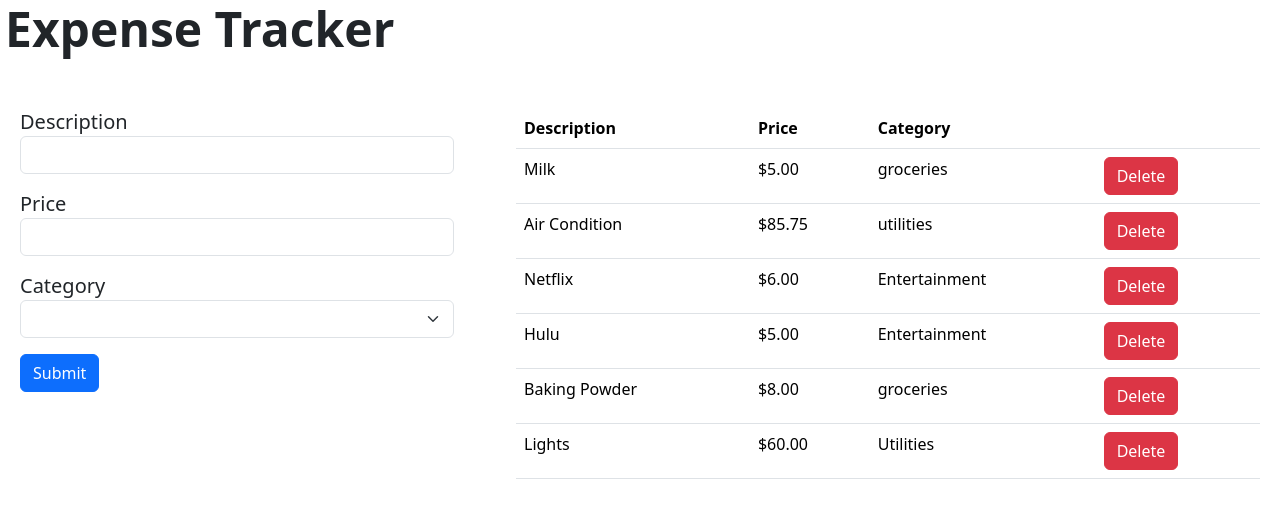
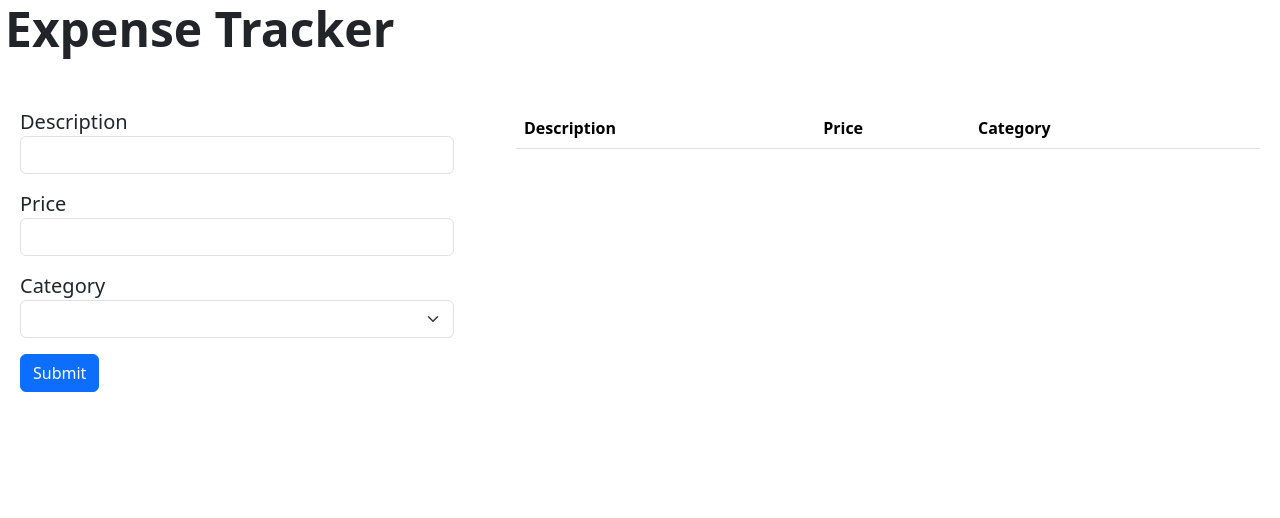
Before and after one commit to Rilwan0410/Expense_Tracker, a React (Vite) app in the folder ExpenseTracker_Self-Project/: page / in a window 1280 px wide. Shown: the top 518 px of the page. Built offline with nearby package versions, Linux system fonts and the light colour scheme.

Commit message:
finished project

```diff
--- a/ExpenseTracker_Self-Project/src/App.jsx
+++ b/ExpenseTracker_Self-Project/src/App.jsx
@@ -4,14 +4,14 @@ import ListForm from "./components/ListForm";
 import ExpenseTable from "./components/ExpenseTable";
 
 function App() {
-  const [count, setCount] = useState(0);
+  const [expenses, setExpenses] = useState([]);
 
   return (
     <>
-      <h1 className='font-semibold text-[3rem] ml-[5px]'>Expense Tracker</h1>
-      <div className=" mt-[30px] p-[20px] flex justify-between">
-        <ListForm />
-        <ExpenseTable />
+      <h1 className="font-semibold text-[3rem] ml-[5px]">Expense Tracker</h1>
+      <div className=" mt-[30px] p-[20px] flex justify-between  overflow-hidden max-h-[90vh]">
+        <ListForm expenses={expenses} setExpenses={setExpenses} />
+        <ExpenseTable expenses={expenses} setExpenses={setExpenses} />
       </div>
     </>
   );
--- a/ExpenseTracker_Self-Project/src/components/ExpenseTable.jsx
+++ b/ExpenseTracker_Self-Project/src/components/ExpenseTable.jsx
@@ -1,38 +1,7 @@
 import React, { useState } from "react";
 
-const ExpenseTable = () => {
-  const [expenses, setExpenses] = useState([
-    {
-      description: "Milk",
-      price: 5,
-      category: "groceries",
-    },
-    {
-      description: "Air Condition",
-      price: 85.75,
-      category: "utilities",
-    },
-    {
-      description: "Netflix",
-      price: 6,
-      category: "Entertainment",
-    },
-    {
-      description: "Hulu",
-      price: 5,
-      category: "Entertainment",
-    },
-    {
-      description: "Baking Powder",
-      price: 8,
-      category: "groceries",
-    },
-    {
-      description: "Lights",
-      price: 60,
-      category: "Utilities",
-    },
-  ]);
+const ExpenseTable = ({expenses, setExpenses}) => {
+
 
   function deleteExpense(e) {
     const htmlElement = e.target.closest("tr").firstChild.innerText;
@@ -44,11 +13,11 @@ const ExpenseTable = () => {
   }
 
   return (
-    <div className="w-[60%]">
+    <div className="w-[60%] overflow-scroll" >
       <table className="table ">
         <thead></thead>
-        <tbody>
-          <tr>
+        <tbody className="relative">
+          <tr className='sticky top-0 z-10'>
             <td className="font-bold">Description</td>
             <td className="font-bold">Price</td>
             <td className="font-bold">Category</td>
--- a/ExpenseTracker_Self-Project/src/components/ListForm.jsx
+++ b/ExpenseTracker_Self-Project/src/components/ListForm.jsx
@@ -1,32 +1,85 @@
 import React from "react";
 import { useForm } from "react-hook-form";
+import { capitalize } from "../utils";
+
+const ListForm = ({expenses, setExpenses}) => {
 
 
-const ListForm = () => {
-  const {register} = useForm()
-  console.log(register())
+  const {
+    register,
+    formState: { errors, isValid },
+    handleSubmit,
+    reset
+  } = useForm();
+  // console.log(formState);
+  // console.log(errors);
+  // console.log(isValid);
+  function onSubmit(data){
+    data.description = capitalize(data.description)
+    data.price = Number(data.price)
+    data.category = capitalize(data.category)
+    const updatedExpenses = [...expenses, {...data}]
+    setExpenses(updatedExpenses)
+    reset()
+  }
   return (
-    <form className="text-xl w-[35%] font-medium">
+    <form
+      onSubmit={handleSubmit(onSubmit)}
+      className="text-xl w-[35%] font-medium"
+    >
       <div className="form-group mb-3">
         <label htmlFor="description">Description</label>
-        <input id="description" type="text" className="form-control" />
+        <input
+          {...register("description", { required: true })}
+          id="description"
+          type="text"
+          className="form-control"
+        />
+        {errors.description?.type === "required" && (
+          <p className="text-red-600 mt-[2px]">Description is required</p>
+        )}
       </div>
 
       <div className="form-group mb-3">
         <label htmlFor="price">Price</label>
-        <input id="price" type="number" className="form-control" />
+        <input
+          {...register("price", { min: 1, required: true })}
+          id="price"
+          type="number"
+          className="form-control"
+        />
+        {errors.price?.type === "required" && (
+          <p className="text-red-600 mt-[2px]">Price is required</p>
+        )}
+        {errors.price?.type === "min" && (
+          <p className="text-red-600 mt-[2px]">Price cannot be less than $1</p>
+        )}
       </div>
 
       <div className="form-group mb-3">
         <label htmlFor="category">Category</label>
-        <select className="form-select" name="category" id="category">
-        <option value />
+        <select
+          {...register("category", { required: true })}
+          className="form-select"
+          name="category"
+          id="category"
+        >
+          <option />
           <option value="groceries">Groceries</option>
           <option value="utilities">Utilities</option>
           <option value="entertainment">Entertainment</option>
         </select>
+        {errors.category?.type === "required" && (
+          <p className="text-red-600 mt-[2px]">Category cannot be empty</p>
+        )}
       </div>
-      <button type="submit" className="btn btn-primary text-medium">Submit</button>
+      <button
+        type="submit"
+        // disabled={!isValid}
+        className="btn btn-primary text-medium"
+      >
+        Submit
+      </button>
     </form>
   );
 };
--- /dev/null
+++ b/ExpenseTracker_Self-Project/src/utils.js
@@ -0,0 +1,8 @@
+function capitalize(str) {
+  const firstLetter = str.slice(0, 1).toUpperCase();
+  str = firstLetter + str.split("").splice(1).join("");
+  return str;
+}
+
+
+export {capitalize}
```
